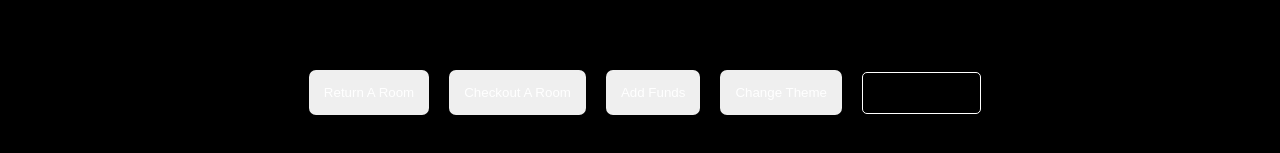
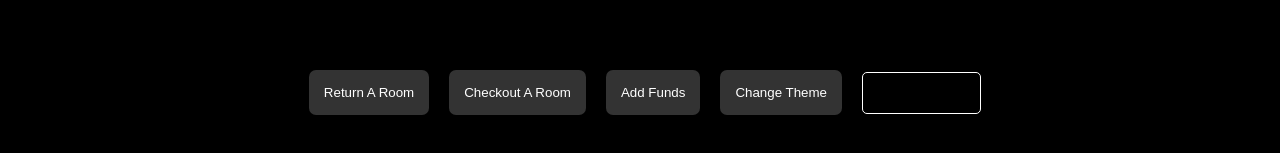
Before and after one commit to GabrielQSherman/React_JS, a React (Create React App) app in the folder react-hotel/: page / in a window 1280 px wide. Shown: the part 415-568 px from the top of the page. Built offline with nearby package versions, Linux system fonts and the light colour scheme; the HTML template or start-up script is replaced by a standard one.

Commit message:
update dynamic styling

```diff
--- a/react-hotel/src/components/Navigation.js
+++ b/react-hotel/src/components/Navigation.js
@@ -13,6 +13,11 @@ export default function Navigation() {
   const [page, setPage] = useState('home')
   const {wallet, setWallet} = useWalletContext()
   const {theme, setTheme} = useThemeContext()
+  const dm = theme.darkmode || false;
+  const themeStyles = {
+    btn: { backgroundColor: dm ? '#333' : '#777'},
+  }
+
   const renderPage = (pageName) => {
     switch (pageName) {
       case 'home':
@@ -43,7 +48,7 @@ export default function Navigation() {
 
       return (
         <button
-        style={{...styles.button, borderRadius: 7, margin: 10}}
+        style={{...styles.button, ...themeStyles.btn, borderRadius: 7, margin: 10}}
         key={i}
         onClick = {
           info.pn !== undefined
--- a/react-hotel/src/components/Rent.js
+++ b/react-hotel/src/components/Rent.js
@@ -25,7 +25,7 @@ export default function Rent() {
   const dm = theme.darkmode || false;
   const themeStyles = {
     btn: { backgroundColor: dm ? '#333' : '#777'},
-    rdiv: { backgroundColor: dm ? '#222' : '#666' }
+    rdiv: { backgroundColor: dm ? '#222' : 'antiquewhite' }
   }
 
   const rentMovie = (e) => {
--- a/react-hotel/src/components/Return.js
+++ b/react-hotel/src/components/Return.js
@@ -27,7 +27,7 @@ export default function Rent() {
   const dm = theme.darkmode || false;
   const themeStyles = {
     btn: { backgroundColor: dm ? '#333' : '#777'},
-    rdiv: { backgroundColor: dm ? '#222' : '#666' }
+    rdiv: { backgroundColor: dm ? '#222' : 'antiquewhite' }
   }
 
   const returnMovie = (e) => {
```
